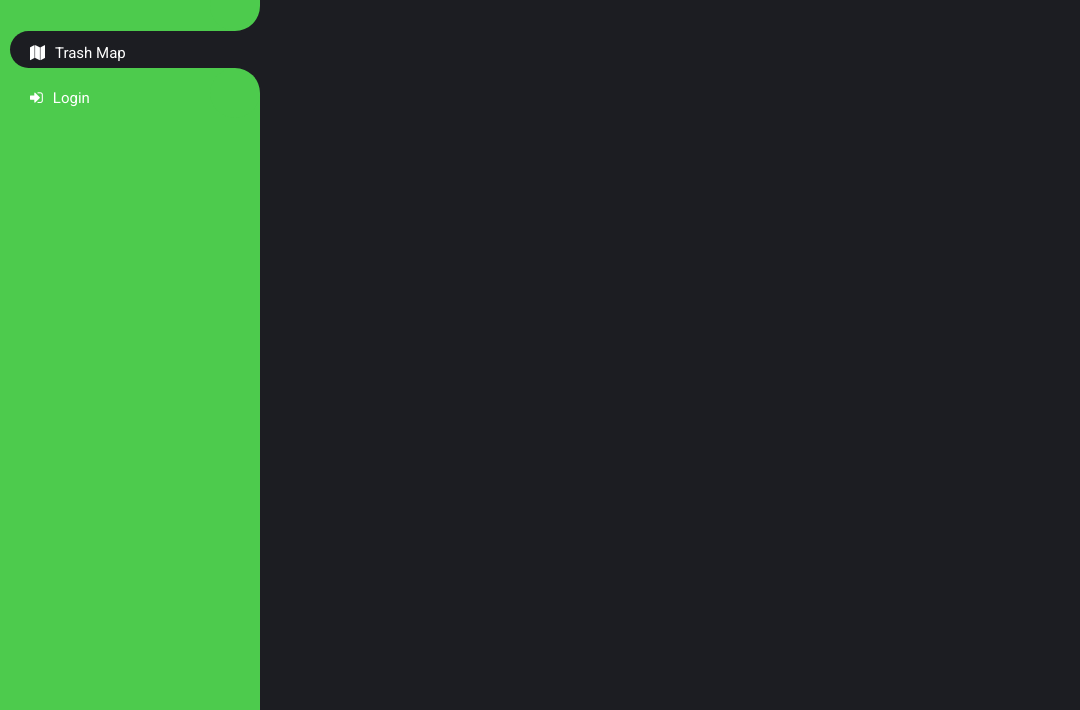
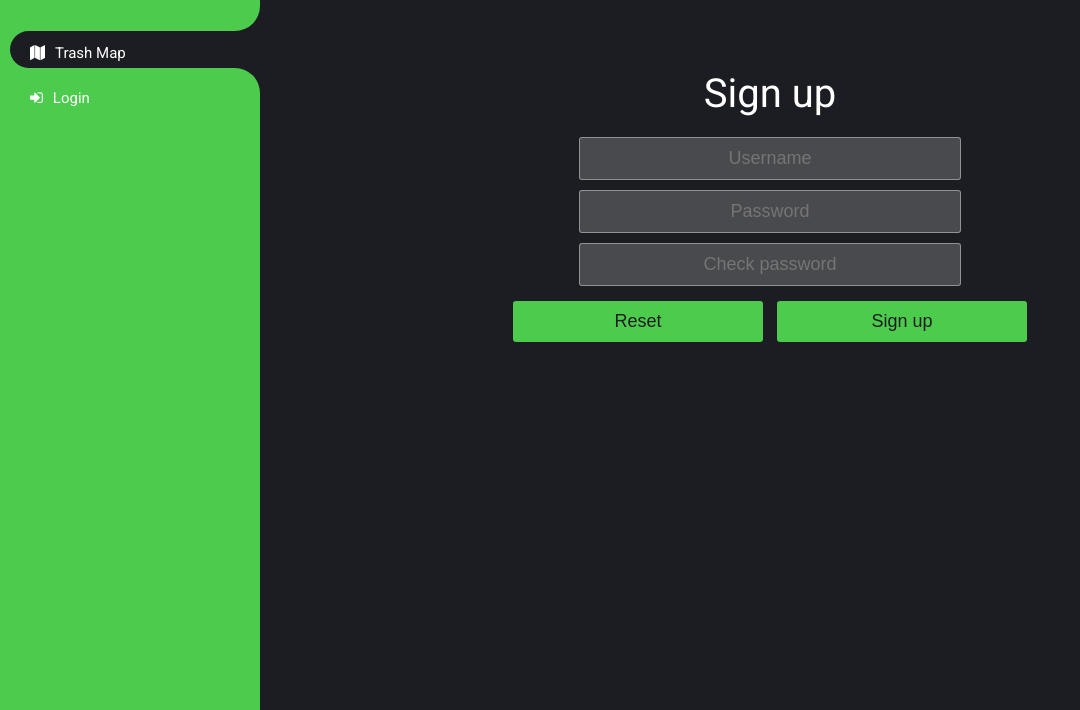
Before and after one commit to theo-dealmeida/TrashFinder, a plain HTML site: page src/signup.html in a window 1280 px wide. Shown: the part 110-820 px from the top of the page, without its empty margins (0-1080 px from the left). Drawn offline with nearby package versions, Linux system fonts and the light colour scheme.

Commit message:
Debut inscription

```diff
--- a/src/signup.html
+++ b/src/signup.html
@@ -16,12 +16,28 @@
     <div id="navbar">
         <img src="./assets/logo.png">
         <ul class="show-dropdown main-navbar">
-            <div class="selector-active"><div class="top"></div><div class="bottom"></div></div>
+            <div class="selector-active">
+                <div class="top"></div>
+                <div class="bottom"></div>
+            </div>
             <li><a href="index.html" style="pointer-events: none;"><i class="fa fa-map"></i>Trash Map</a></li>
             <li><a href="login.html"><i class="fa fa-sign-in"></i>Login</a></li>
         </ul>
     </div>
 </header>
 
+<div class="container-form">
+    <h1 id="welcome">Sign up</h1>
+
+    <form id="loginForm" class="form">
+        <input id="username" name="username" type="text" placeholder="Username" autocomplete="off" required>
+        <input id="password" name="password" type="password" placeholder="Password" autocomplete="off" required>
+        <input id="checkPassword" name="checkPassword" type="password" placeholder="Check password" autocomplete="off" required>
+
+        <button type="reset">Reset</button>
+        <button id="login-button" type="submit">Sign up</button>
+    </form>
+</div>
+
 </body>
 </html>
```
